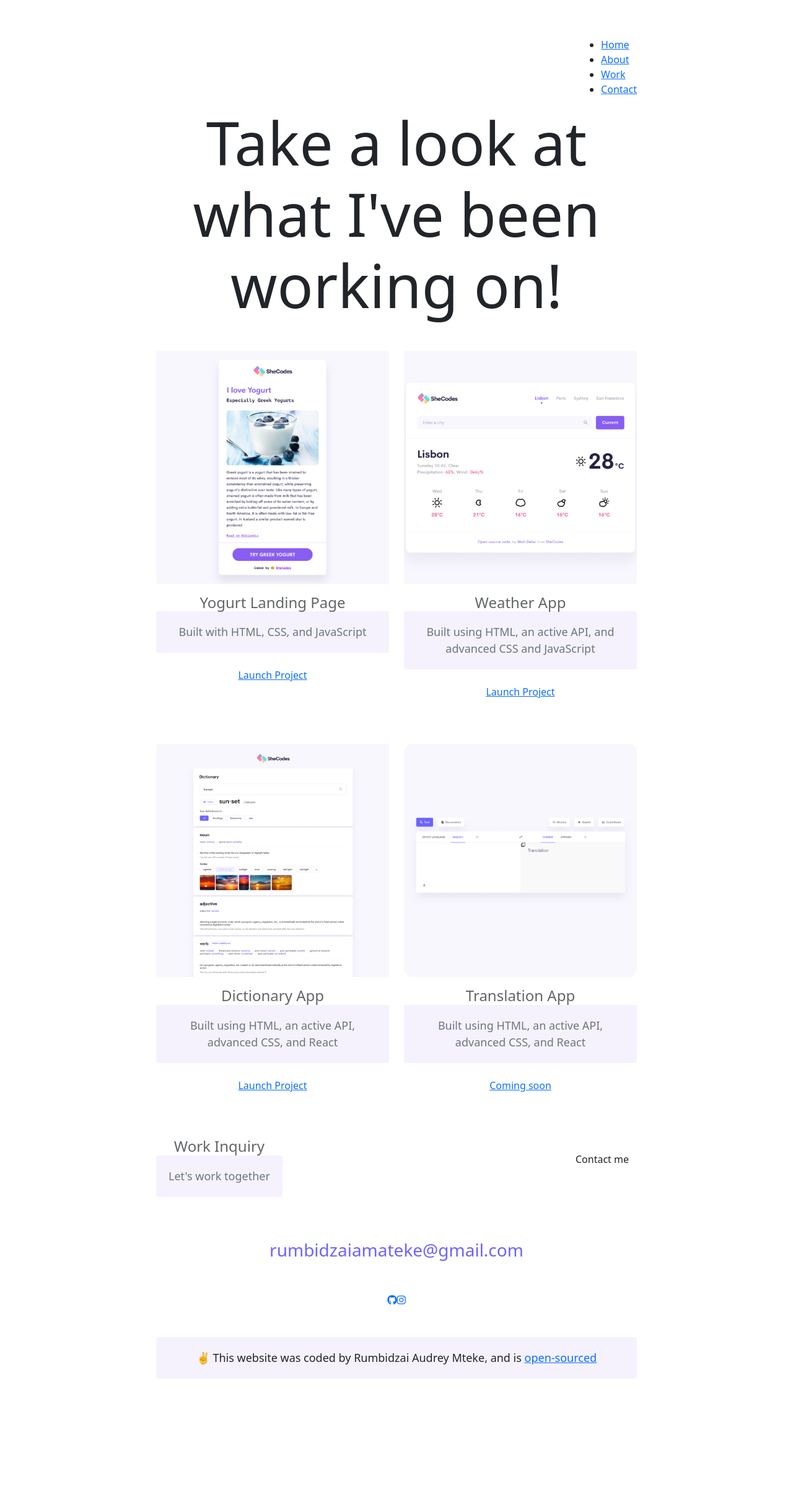
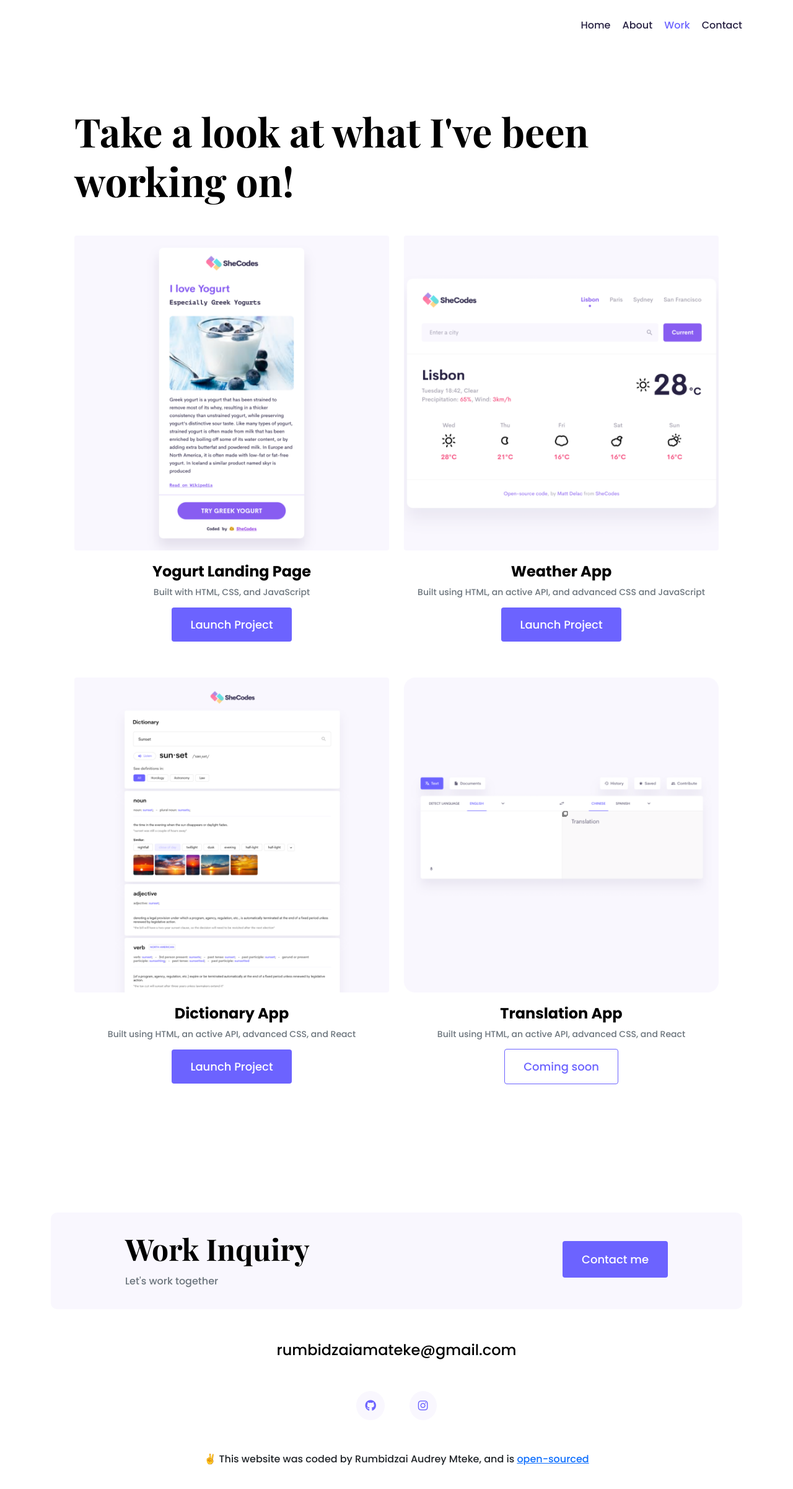
Before and after one commit to Rumbi-A-M/MyPortfolio, a plain HTML site: page work.html in a window 1280 px wide. Shown: the whole page at 62% size. Before the commit the page ends 2284 px from the top, so only its background shows below. Drawn offline with nearby package versions, Linux system fonts and the light colour scheme.

Commit message:
Update style.css

```diff
--- a/styles/style.css
+++ b/styles/style.css
@@ -1,91 +1,217 @@
 :root {
-  --primary-color: #6c63ff;
-  --secondary-color: #f5f2fe;
-  --box-shadow: 0 5px 10px rgba(0, 0, 0, 0.3);
+  --branding-color: #6c63ff;
+  --secondary-color: #f9f7fe;
+  --heading-font-family: "Playfair Display", serif;
+  --default-font-family: "Poppins", sans-serif;
 }
 
 body {
-  margin: 60px auto;
-  max-width: 800px;
+  font-family: var(--default-font-family);
 }
 
 h1,
 h2,
-h3 {
-  text-align: center;
-  margin: 0;
+h3,
+h4,
+h5,
+h6 {
+  color: black;
+  font-family: var(--heading-font-family);
+  font-weight: bold;
 }
 
 h1 {
   font-size: 96px;
+  line-height: 1.5;
 }
 
 h2 {
+  font-size: 64px;
+}
+
+h3 {
   font-size: 48px;
 }
 
-h3 {
-  font-size: 24px;
-  opacity: 0.7;
+p {
+  font-weight: normal;
+  font-size: 16px;
+  line-height: 30px;
 }
 
-p {
+.hero {
   background: var(--secondary-color);
-  padding: 20px;
-  border-radius: 4px;
-  font-size: 18px;
-  line-height: 1.5;
   text-align: center;
+  padding: 80px 20px;
 }
 
-.navigation-links {
-  display: flex;
-  margin-top: 40px;
-  justify-content: center;
+.hero p {
+  font-size: 36px;
+  font-weight: bold;
+  margin: 0;
+  color: #272142;
 }
 
-.navigation-links a {
-  margin: 20px;
-  border-radius: 4px;
-  padding: 20px 15px;
-  text-decoration: none;
-  text-transform: capitalize;
+.hero h2 {
+  font-family: var(--heading-font-family);
+  font-weight: normal;
+  line-height: 1.5;
+  font-size: 24px;
 }
 
-.contact-link {
-  background: var(--primary-color);
-  box-shadow: var(--box-shadow);
+.content-container {
+  padding: 60px 20px;
+}
+
+.content h1 {
+  font-size: 64px;
+  line-height: 80px;
+}
+
+.content h2 {
+  font-size: 18px;
+  font-family: var(--default-font-family);
+}
+
+.content h3 {
+  font-size: 24px;
+  line-height: 1.5;
+
+  font-family: var(--default-font-family);
+}
+
+.content p {
+  font-size: 14px;
+}
+
+.content {
+  margin: 30px;
+}
+
+.btn-branding {
+  background: var(--branding-color);
+  border-radius: 4px;
+  color: white;
+  text-decoration: none;
+  font-size: 18px;
+  line-height: 27px;
+  padding: 15px 30px;
+}
+
+.btn-branding:hover {
   color: white;
 }
 
-.about-link {
-  color: var(--primary-color);
-  border: 1px solid var(--primary-color);
+.btn-branding-outline {
+  color: var(--branding-color);
+  border: 1px solid var(--branding-color);
+  border-radius: 4px;
+  font-size: 18px;
+  text-decoration: none;
+  line-height: 27px;
+  padding: 15px 30px;
 }
 
-.homepage-link {
-  color: var(--primary-color);
-  text-align: center;
-  display: block;
+.btn-branding-outline:hover {
+  background: var(--branding-color);
+  color: white;
 }
 
-.about-paragraphs {
-  display: flex;
-  margin: 30px 0;
+.project-desciption {
+  padding: 120px 60px;
 }
 
-.about-paragraphs p {
-  margin: 10px;
+.logo {
+  max-height: 40px;
 }
 
-.email-link {
-  display: flex;
-  justify-content: center;
-  color: var(--primary-color);
-  font-size: 28px;
-  text-decoration: none;
+nav {
+  padding: 20px 0;
 }
 
-.email-link:hover {
-  text-decoration: underline;
+nav ul {
+  padding: 0;
+  margin: 0;
 }
+
+nav li {
+  display: inline;
+  list-style: none;
+  line-height: 42px;
+  margin-left: 15px;
+}
+
+nav a {
+  text-decoration: none;
+  color: #272142;
+  transition: all 100ms ease-in-out;
+}
+
+nav a:hover,
+nav li.active a {
+  color: var(--branding-color);
+}
+
+footer {
+  margin: 60px 0;
+}
+
+footer .contact-box {
+  background: var(--secondary-color);
+  padding: 30px 120px;
+  border-radius: 10px;
+}
+
+footer .contact-box p {
+  margin: 0;
+}
+
+footer .email-link {
+  text-decoration: none;
+  color: black;
+  font-size: 24px;
+}
+
+footer .email-link:hover {
+  color: var(--branding-color);
+}
+
+footer .social-links a {
+  margin: 0 20px;
+  color: var(--branding-color);
+  background: var(--secondary-color);
+  padding: 10px 14px;
+  border-radius: 50%;
+  font-size: 18px;
+  transition: all 100ms ease-in-out;
+}
+
+footer .social-links a:hover {
+  color: white;
+  background: var(--branding-color);
+}
+
+@media (max-width: 900px) {
+  h1 {
+    font-size: 44px;
+    line-height: 1.5;
+  }
+
+  h2 {
+    font-size: 44px;
+  }
+
+  h3 {
+    font-size: 26px;
+  }
+
+  .content {
+    text-align: center;
+    padding: 0;
+  }
+
+  .project-desciption {
+    padding: 0;
+    text-align: center;
+  }
+}
```
